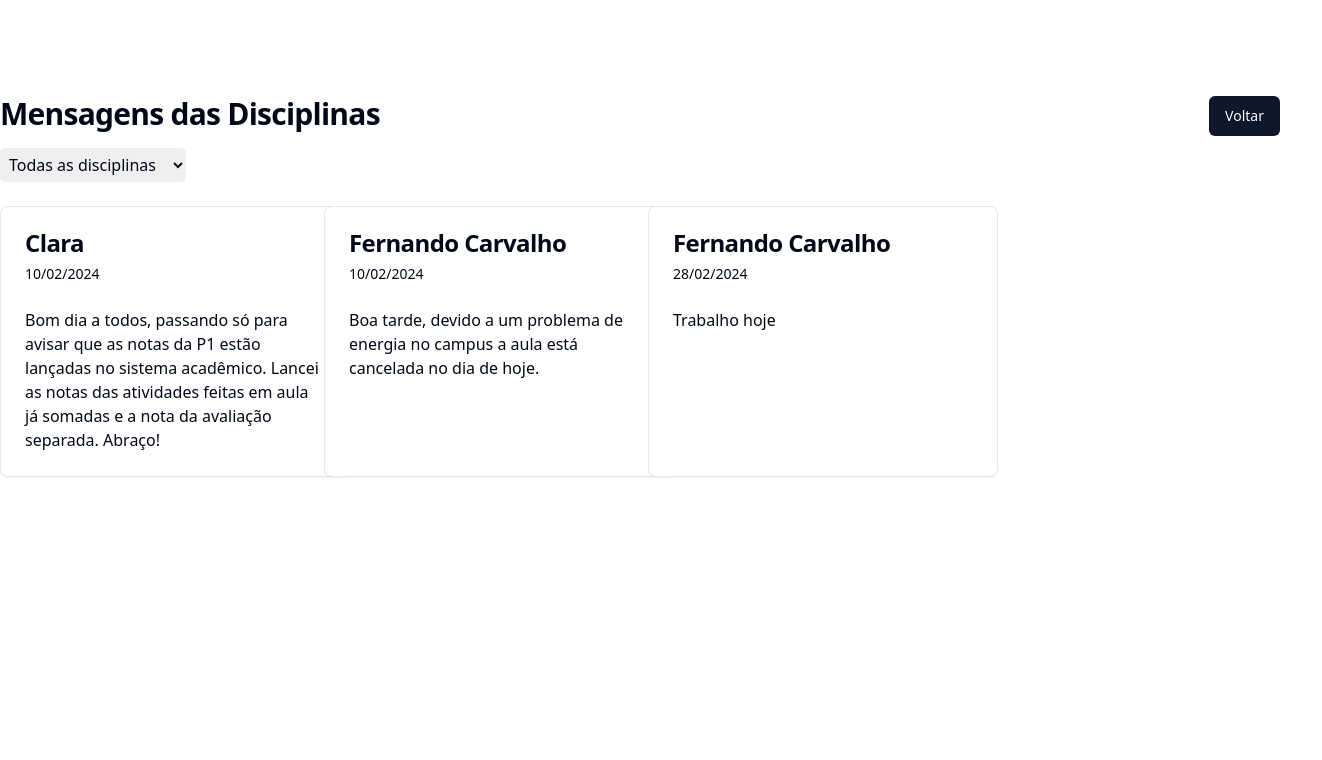
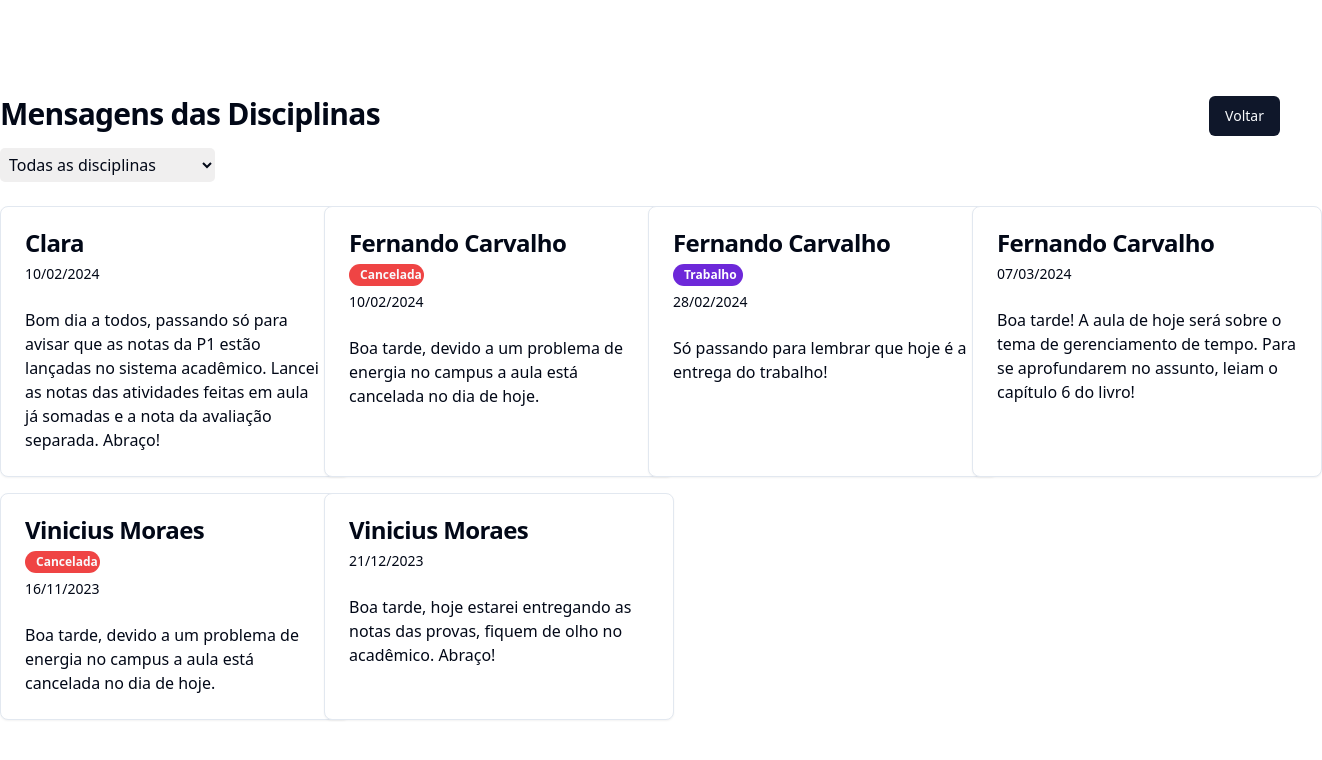
Before and after one commit to micaelgomestavares/sistema-aluno-frontend, a React (Vite) app: page /mensagens in a window 1280 px wide. Shown: the top 760 px of the page, 1322 px wide, since content can reach past the window. Built offline with nearby package versions, Linux system fonts and the light colour scheme.

Commit message:
Feat: adding mensagens issue to the project

```diff
--- a/src/pages/Mensagens/Mensagens.tsx
+++ b/src/pages/Mensagens/Mensagens.tsx
@@ -2,6 +2,7 @@ import { useState } from 'react';
 import { mensagens } from './mensagens-mock';
 import { Button } from '@/components/ui/button';
 import { Card, CardHeader, CardTitle, CardContent } from '@/components/ui/card';
+import { Badge } from '@/components/ui/badge';
 
 const MensagemCard = ({ mensagem }: any) => {
   return (
@@ -12,6 +13,8 @@ const MensagemCard = ({ mensagem }: any) => {
             <CardTitle className='mb-[3px] flex space-between'>
               {mensagem.professor}
             </CardTitle>
+            {msg.situacao === 'trabalho' && <Badge variant={'trabalho'} className="w-[70px]">Trabalho</Badge>}
+            {msg.situacao === 'cancelada' && <Badge variant={'destructive'} className="w-[75px]">Cancelada</Badge>}
             <span className="text-sm">{msg.data}</span>
           </CardHeader>
           <CardContent className="flex flex-col">
--- a/src/pages/Mensagens/mensagens-mock.ts
+++ b/src/pages/Mensagens/mensagens-mock.ts
@@ -1,30 +1,59 @@
 export const mensagens = [
   {
     id: 1,
-    disciplina: 'Programação I',
-    professor: 'Clara',
+    disciplina: "Programação I",
+    professor: "Clara",
     mensagens: [
       {
-        data: '10/02/2024',
-        mensagem: 'Bom dia a todos, passando só para avisar que as notas da P1 estão lançadas no sistema acadêmico. Lancei as notas das atividades feitas em aula já somadas e a nota da avaliação separada. Abraço!'
-      }
-    ]
+        data: "10/02/2024",
+        mensagem:
+          "Bom dia a todos, passando só para avisar que as notas da P1 estão lançadas no sistema acadêmico. Lancei as notas das atividades feitas em aula já somadas e a nota da avaliação separada. Abraço!",
+        situacao: "normal",
+      },
+    ],
   },
   {
     id: 2,
-    disciplina: 'Gerência de Projetos',
-    professor: 'Fernando Carvalho',
+    disciplina: "Gerência de Projetos",
+    professor: "Fernando Carvalho",
     mensagens: [
       {
-        data: '10/02/2024',
-        mensagem: 'Boa tarde, devido a um problema de energia no campus a aula está cancelada no dia de hoje.'
+        data: "10/02/2024",
+        mensagem:
+          "Boa tarde, devido a um problema de energia no campus a aula está cancelada no dia de hoje.",
+        situacao: "cancelada",
       },
       {
-        data: '28/02/2024',
-        mensagem: 'Trabalho hoje'
-      }
-    ]
-  }
+        data: "28/02/2024",
+        mensagem: "Só passando para lembrar que hoje é a entrega do trabalho!",
+        situacao: "trabalho",
+      },
+      {
+        data: "07/03/2024",
+        mensagem: "Boa tarde! A aula de hoje será sobre o tema de gerenciamento de tempo. Para se aprofundarem no assunto, leiam o capítulo 6 do livro!",
+        situacao: "normal",
+      },
+    ],
+  },
+  {
+    id: 3,
+    disciplina: "Redes de Computadores",
+    professor: "Vinicius Moraes",
+    mensagens: [
+      {
+        data: "16/11/2023",
+        mensagem:
+          "Boa tarde, devido a um problema de energia no campus a aula está cancelada no dia de hoje.",
+        situacao: "cancelada",
+      },
+      {
+        data: "21/12/2023",
+        mensagem:
+          "Boa tarde, hoje estarei entregando as notas das provas, fiquem de olho no acadêmico. Abraço!",
+        situacao: "normal",
+      },
+    ],
+  },
 ];
 
 export default mensagens;
```
